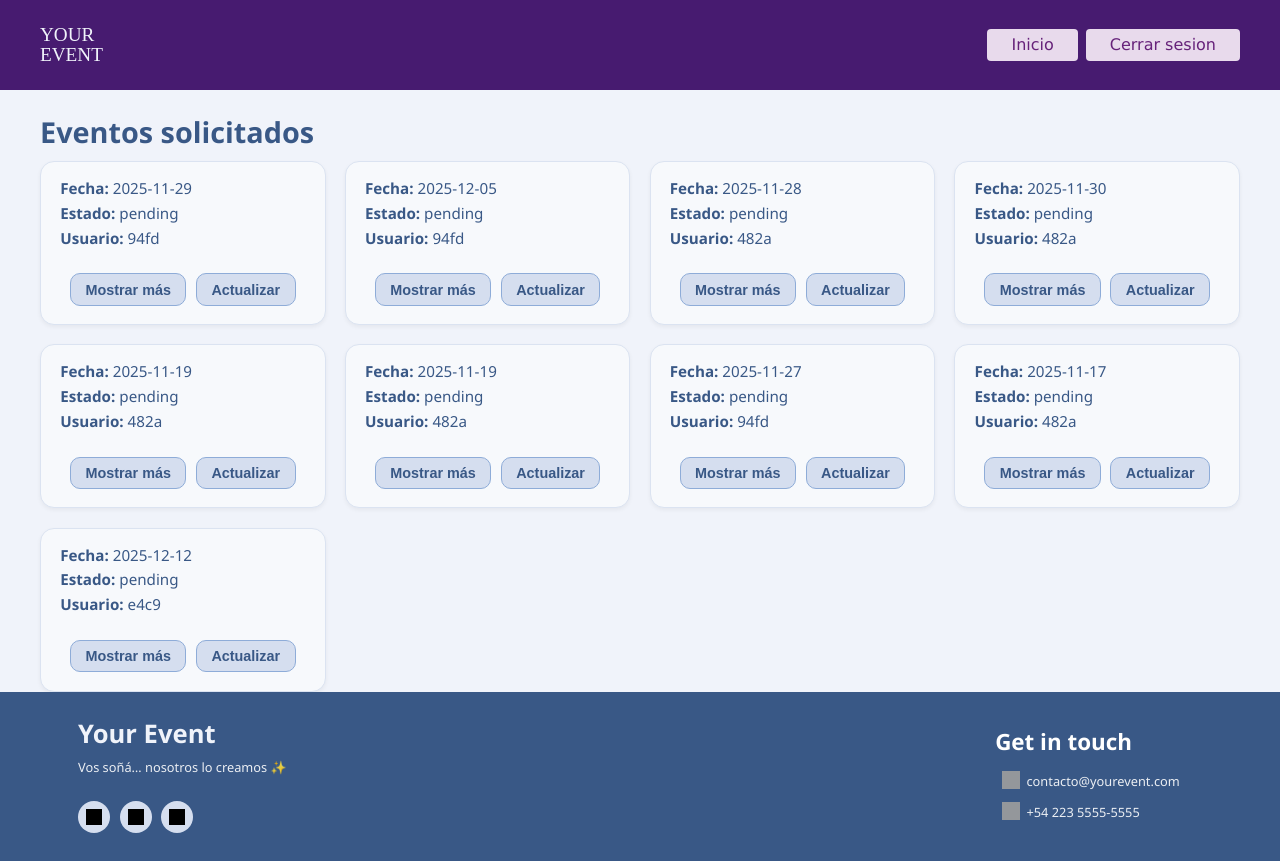
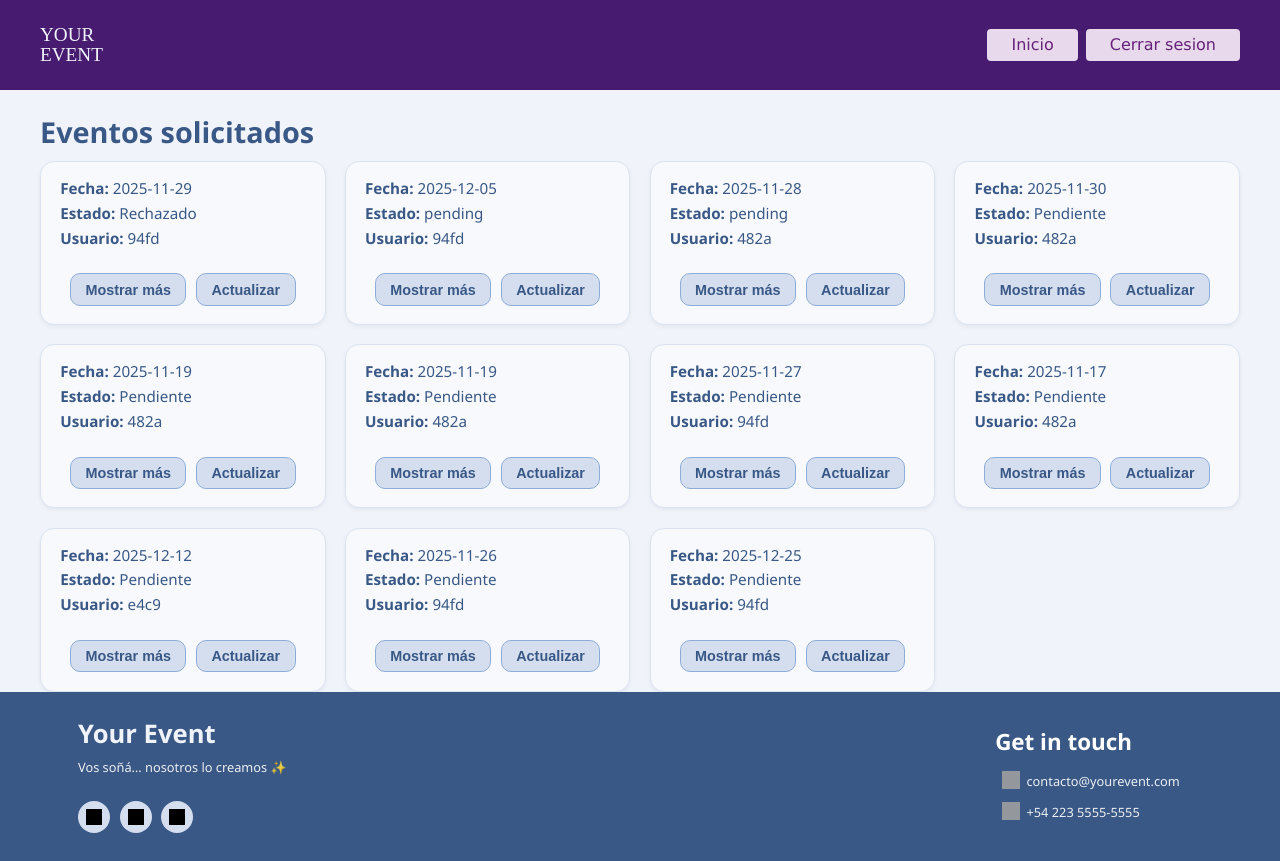
Before and after one commit to gero-jerpi/Organizador-de-eventos, an Angular app: page /admin/event-list in a window 1280 px wide. Built offline with nearby package versions, Linux system fonts and the light colour scheme; data requests are answered from the project's data file; sample sign-in values are in the browser's storage; grey boxes are pictures that could not be loaded.

Commit message:
estado evento
a

```diff
--- a/db/db.json
+++ b/db/db.json
@@ -10,7 +10,7 @@
         "8"
       ],
       "totalPrice": 116000,
-      "status": "pending"
+      "status": "Rechazado"
     },
     {
       "id": "11f9",
@@ -46,7 +46,7 @@
         "8"
       ],
       "totalPrice": 183000,
-      "status": "pending"
+      "status": "Pendiente"
     },
     {
       "id": "8831",
@@ -56,7 +56,7 @@
         "1"
       ],
       "totalPrice": 132000,
-      "status": "pending"
+      "status": "Pendiente"
     },
     {
       "id": "b3a2",
@@ -68,7 +68,7 @@
         "8"
       ],
       "totalPrice": 221000,
-      "status": "pending"
+      "status": "Pendiente"
     },
     {
       "id": "aa7a",
@@ -80,7 +80,7 @@
         "7"
       ],
       "totalPrice": 95000,
-      "status": "pending"
+      "status": "Pendiente"
     },
     {
       "id": "d5c8",
@@ -92,7 +92,7 @@
         "da0c"
       ],
       "totalPrice": 165500,
-      "status": "pending"
+      "status": "Pendiente"
     },
     {
       "id": "fea6",
@@ -105,7 +105,33 @@
         "b5ee"
       ],
       "totalPrice": 3630011,
-      "status": "pending"
+      "status": "Pendiente"
+    },
+    {
+      "id": "4384",
+      "userId": "94fd",
+      "date": "2025-11-26",
+      "elements": [
+        "3",
+        "c051",
+        "bc7f",
+        "b5ee"
+      ],
+      "totalPrice": 672011,
+      "status": "Pendiente"
+    },
+    {
+      "id": "3076",
+      "userId": "94fd",
+      "date": "2025-12-25",
+      "elements": [
+        "3",
+        "c051",
+        "bc7f",
+        "b5ee"
+      ],
+      "totalPrice": 550011,
+      "status": "Pendiente"
     }
   ],
   "elements": [
--- a/src/app/model/event.model.ts
+++ b/src/app/model/event.model.ts
@@ -6,7 +6,7 @@ export interface Event {
   date: string;
   elements: string[];
   totalPrice: number;
-  status: 'pending' | 'confirmed';
+  status: 'Pendiente' | 'Confirmado'| 'Rechazado' | 'Finalizado';
 }
 
 export interface newEvent {
@@ -14,5 +14,5 @@ export interface newEvent {
   date: string;
   elements: string[];
   totalPrice: number;
-  status: 'pending' | 'confirmed';
+  status: 'Pendiente' | 'Confirmado'| 'Rechazado' | 'Finalizado';
 }
--- a/src/app/pages/admin/event-list/event-list.ts
+++ b/src/app/pages/admin/event-list/event-list.ts
@@ -26,13 +26,29 @@ export class EventList {
       });
     }
   }
+patch(event: Event) {
+  const estados = ['Pendiente', 'Confirmado', 'Rechazado', 'Finalizado'] as const;
 
-  patch(event: Event) {
-    const newStatus = event.status === 'confirmed' ? 'pending' : 'confirmed';
-    this.eventService.patch(event.id, newStatus).subscribe(() => {
-      console.log('eliminado');
-    });
-  }
+  // Normalizar lo que venga de la base
+  const estado = event.status.toLowerCase();
+
+  let estadoNormalizado = '';
+
+  if (estado.startsWith('pend')) estadoNormalizado = 'Pendiente';
+  else if (estado.startsWith('conf')) estadoNormalizado = 'Confirmado';
+  else if (estado.startsWith('rech')) estadoNormalizado = 'Rechazado';
+  else if (estado.startsWith('fina')) estadoNormalizado = 'Finalizado';
+
+  const indexActual = estados.indexOf(estadoNormalizado as any);
+  const siguienteIndex = (indexActual + 1) % estados.length;
+
+  const newStatus = estados[siguienteIndex];
+
+  this.eventService.patch(event.id, newStatus).subscribe(() => {
+    console.log("Estado actualizado a:", newStatus);
+  });
+}
+
 
   findById(id: string) {
     return this.elements().find((elementFound) => elementFound.id === id);
--- a/src/app/pages/user/event-form/event-form.ts
+++ b/src/app/pages/user/event-form/event-form.ts
@@ -191,7 +191,7 @@ export class EventForm {
       date: this.eventForm.value.date!,
       elements: this.eventForm.value.selectedElements!,
       totalPrice: this.finalPrice(),
-      status: 'pending',
+      status: 'Pendiente',
     };
 
     this.eventService.post(newEvent).subscribe(() => {
--- a/src/app/services/event-service.ts
+++ b/src/app/services/event-service.ts
@@ -70,7 +70,7 @@ export class EventService {
   }
 
   //Cambiar estado (pendiente / confirmado)
-  patch(id: string, newStatus: 'pending' | 'confirmed'): Observable<Event> {
+  patch(id: string, newStatus: 'Pendiente' | 'Confirmado'| 'Rechazado' | 'Finalizado'): Observable<Event> {
     return this.http
       .patch<Event>(`${this.apiUrl}/${id}`, { status: newStatus })
       .pipe(
```
